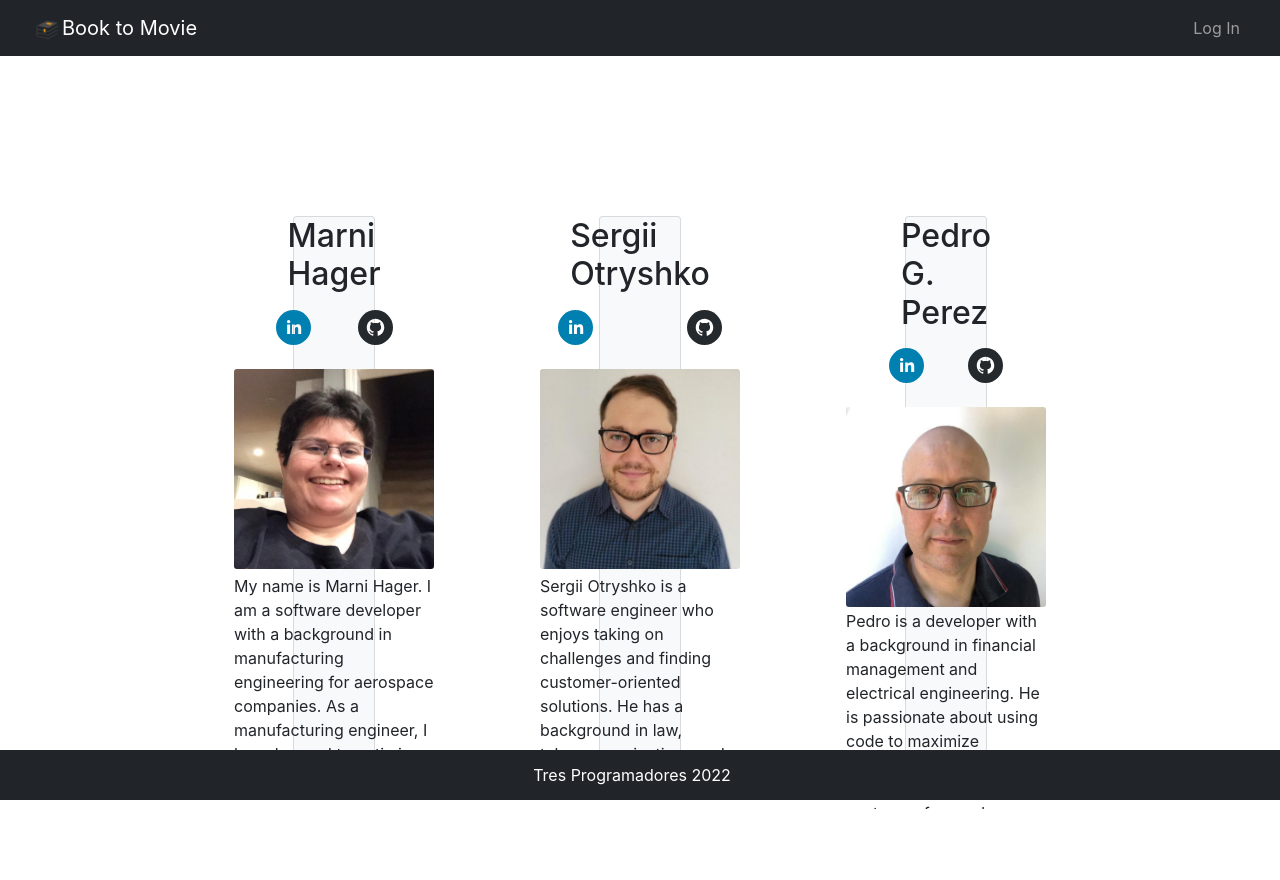
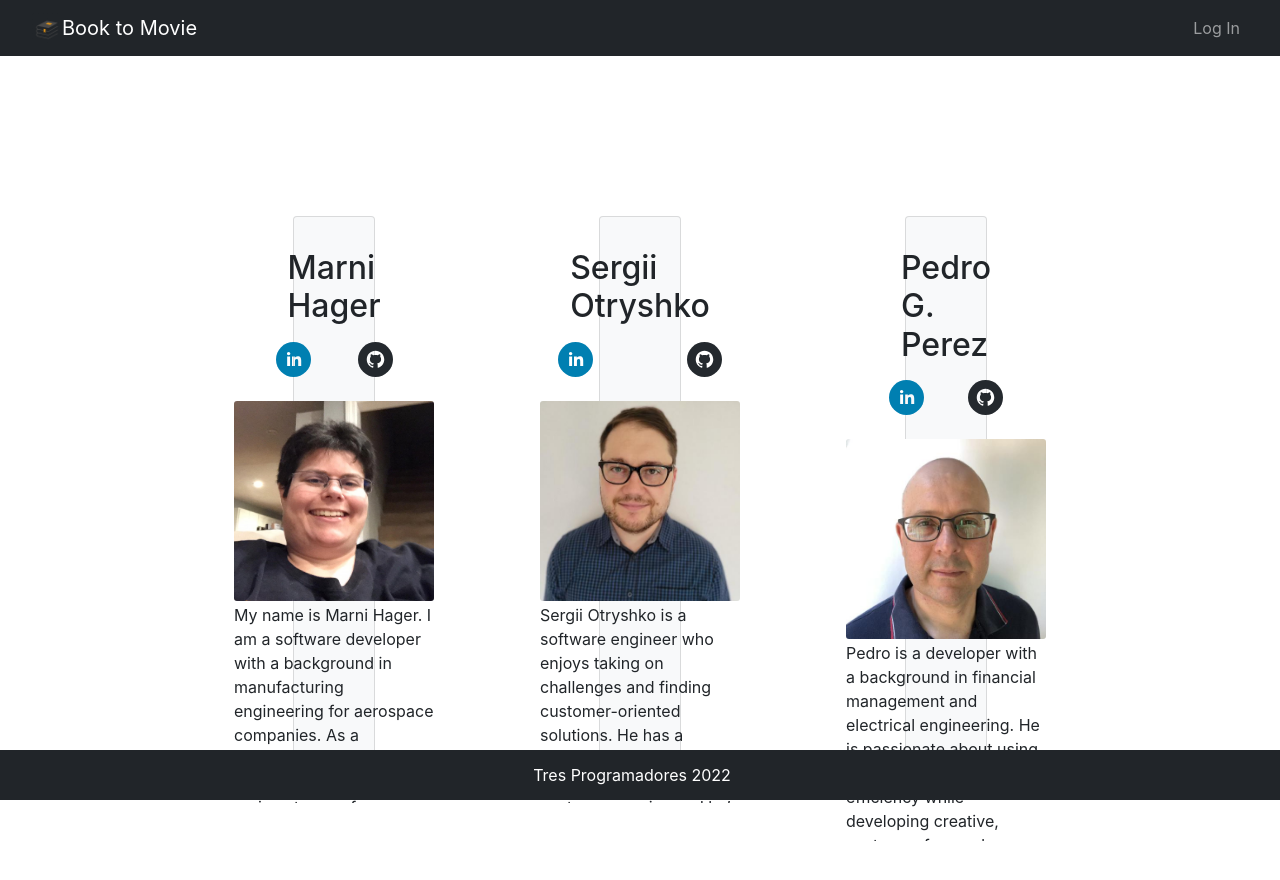
Before and after one commit to 301n24FinalProject/Book-to-Movie, a React (Create React App) app in the folder book-to-movie-frontend/: page /about in a window 1280 px wide. Shown: the top 880 px of the page. Built offline with nearby package versions, Linux system fonts and the light colour scheme; no server answers.

Commit message:
fixed lenter errors

```diff
--- a/book-to-movie-frontend/src/AboutUs.js
+++ b/book-to-movie-frontend/src/AboutUs.js
@@ -14,7 +14,7 @@ class AboutUs extends Component {
       <Container fluid style= {{ display: 'flex', flexDirection: 'row' , justifyContent: 'center', width: '75%', alignItems: 'justify', height: '100vh', marginTop: '20rem'}}>
       {/* <Row> */}
       <Card bg='light' text='dark' style={styles.card}>
-      <Card.Title style={{ marginTop: '2rem' } , { fontSize: '2rem' }} >
+      <Card.Title style={{ marginTop: '2rem', fontSize: '2rem' }} >
         {"Marni Hager"}
         <ul></ul>
         <Row style={{justifyContent: 'space-between'}}>
@@ -30,7 +30,7 @@ class AboutUs extends Component {
       </Card.Body>
       </Card>
       <Card bg='light' text='dark' style={styles.card}>
-      <Card.Title style={{ marginTop: '2rem' } , { fontSize: '2rem' }} >
+      <Card.Title style={{ marginTop: '2rem', fontSize: '2rem' }} >
         {"Sergii Otryshko"}
         <ul></ul>
         <Row style={{justifyContent: 'space-between'}}>
@@ -46,7 +46,7 @@ class AboutUs extends Component {
       </Card.Body>
       </Card>
       <Card bg='light' text='dark' style={styles.card} >
-      <Card.Title style={{ marginTop: '2rem' } , { fontSize: '2rem' }} >
+      <Card.Title style={{ marginTop: '2rem', fontSize: '2rem' }} >
         {"Pedro G. Perez"}
         <ul></ul>
         <Row style={{justifyContent: 'space-between'}}>
--- a/book-to-movie-frontend/src/Landing.js
+++ b/book-to-movie-frontend/src/Landing.js
@@ -1,8 +1,8 @@
 
 import React, { Component } from 'react';
-import { Container, Card, Image, ListGroup } from 'react-bootstrap';
+import { Container, Image, ListGroup } from 'react-bootstrap';
+import Results from './Results.js';
 import Search from './Search.js';
-import Results from './Results.js';
 
 export default class Landing extends Component {
 
--- a/book-to-movie-frontend/src/MySavedList.js
+++ b/book-to-movie-frontend/src/MySavedList.js
@@ -1,4 +1,4 @@
-import { withAuthenticationRequired, withAuth0 } from '@auth0/auth0-react';
+import { withAuthenticationRequired } from '@auth0/auth0-react';
 import React, { Component } from 'react';
 import { Container, Image } from 'react-bootstrap';
 import SavedResultItem from './SavedResultItem';
```
